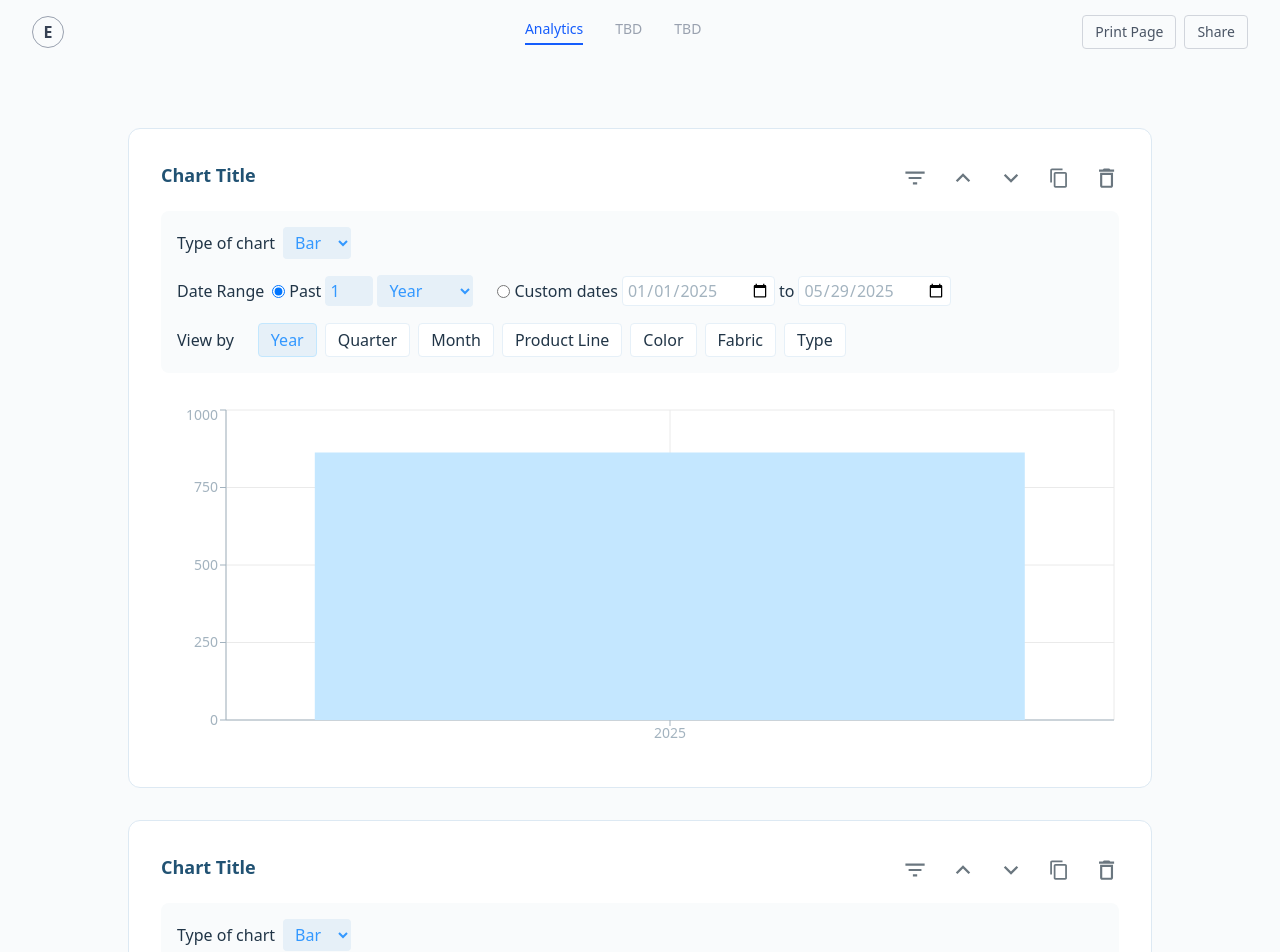
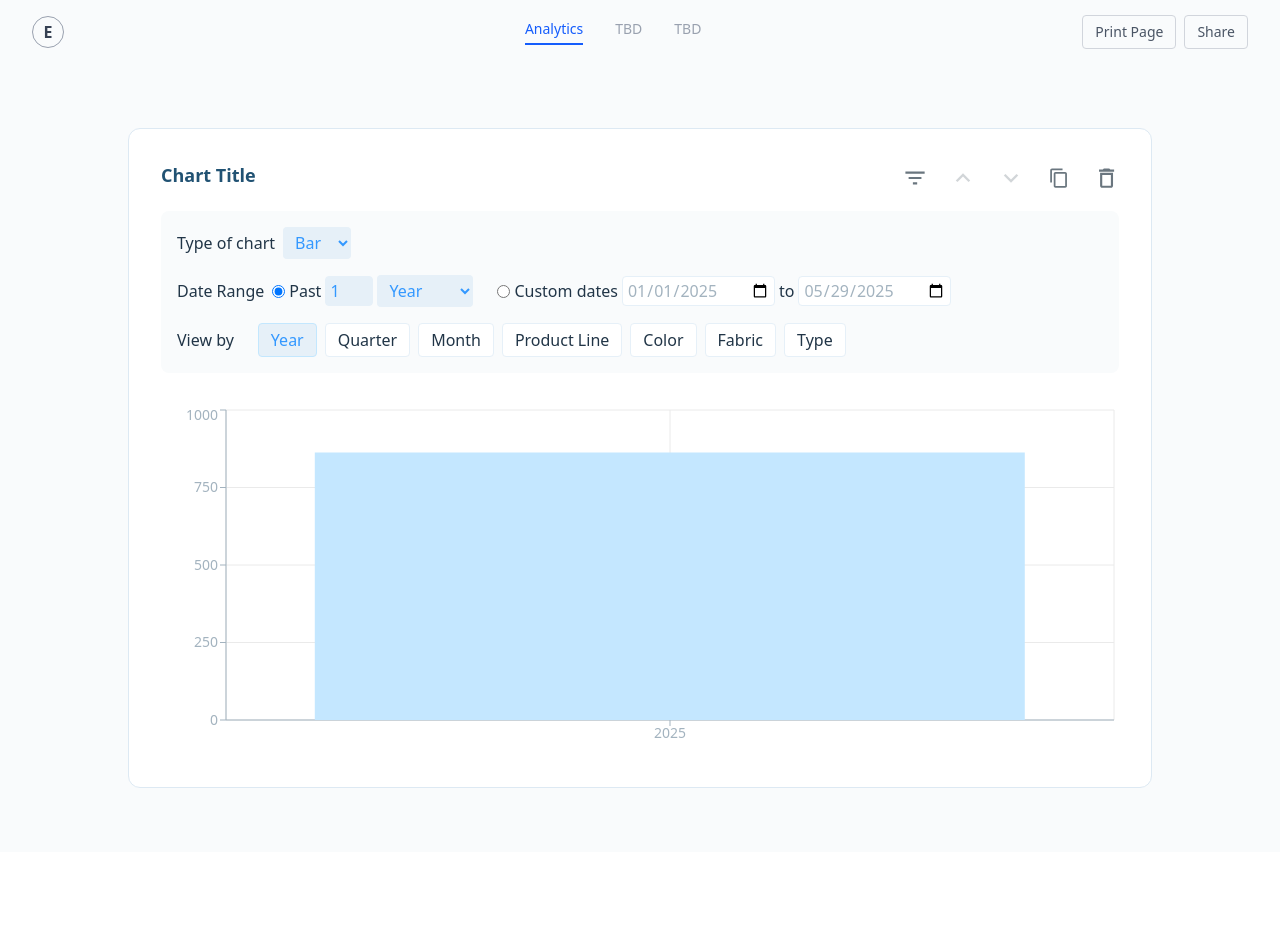
Before and after one commit to EmberShan/sf-data-dashbaord, a React (Vite) app: page / in a window 1280 px wide. Shown: the top 952 px of the page. After the commit the page ends 852 px from the top, so only its background shows below. Built offline with nearby package versions, Linux system fonts and the light colour scheme.

Commit message:
other than clicking to see the modal of product cards, everything else is done

```diff
--- a/src/App.jsx
+++ b/src/App.jsx
@@ -1,16 +1,105 @@
-import React, { useState, useEffect, useCallback } from "react";
+import React, { useState } from "react";
 import ChartCard from "./components/ChartCard";
 import Toolbar from "./components/Toolbar";
 
+const defaultChartSettings = () => ({
+  chartType: "bar",
+  viewBy: "year",
+  dateRangeType: "year",
+  dateRangeValue: 1,
+  customStart: new Date(new Date().getFullYear(), 0, 1),
+  customEnd: new Date(),
+  useCustom: false,
+  chartTitle: "Chart Title",
+  expanded: true,
+});
+
 const App = () => {
+  const [charts, setCharts] = useState([
+    defaultChartSettings(),
+  ]);
+
+  // Handlers for chart actions
+  const handleUpdate = (idx, updates) => {
+    setCharts((prev) =>
+      prev.map((c, i) => (i === idx ? { ...c, ...updates } : c))
+    );
+  };
+
+  const handleToggleExpand = (idx) => {
+    setCharts((prev) =>
+      prev.map((c, i) => (i === idx ? { ...c, expanded: !c.expanded } : c))
+    );
+  };
+
+  const handleDuplicate = (idx) => {
+    setCharts((prev) => {
+      const newChart = { ...prev[idx], chartTitle: prev[idx].chartTitle + " Copy" };
+      const newArr = [...prev];
+      newArr.splice(idx, 0, newChart);
+      return newArr;
+    });
+  };
+
+  const handleMoveUp = (idx) => {
+    if (idx === 0) return;
+    setCharts((prev) => {
+      const newArr = [...prev];
+      [newArr[idx - 1], newArr[idx]] = [newArr[idx], newArr[idx - 1]];
+      return newArr;
+    });
+  };
+
+  const handleMoveDown = (idx) => {
+    if (idx === charts.length - 1) return;
+    setCharts((prev) => {
+      const newArr = [...prev];
+      [newArr[idx], newArr[idx + 1]] = [newArr[idx + 1], newArr[idx]];
+      return newArr;
+    });
+  };
+
+  const handleDelete = (idx) => {
+    setCharts((prev) => prev.filter((_, i) => i !== idx));
+  };
+
   return (
     <div className="min-h-screen bg-[#F9FBFC] w-screen">
       <Toolbar />
-
-      {/* The charts */}
       <main className="w-full pt-32 mx-auto px-4 sm:px-6 lg:px-8 py-8">
-        <ChartCard />
-        <ChartCard />
+        {charts.length === 0 ? (
+          <div className="text-center text-[#A3B3BF]">No charts. Add one!</div>
+        ) : (
+          charts.map((chart, idx) => (
+            <ChartCard
+              key={idx}
+              chartType={chart.chartType}
+              setChartType={(v) => handleUpdate(idx, { chartType: v })}
+              viewBy={chart.viewBy}
+              setViewBy={(v) => handleUpdate(idx, { viewBy: v })}
+              dateRangeType={chart.dateRangeType}
+              setDateRangeType={(v) => handleUpdate(idx, { dateRangeType: v })}
+              dateRangeValue={chart.dateRangeValue}
+              setDateRangeValue={(v) => handleUpdate(idx, { dateRangeValue: v })}
+              customStart={chart.customStart}
+              setCustomStart={(v) => handleUpdate(idx, { customStart: v })}
+              customEnd={chart.customEnd}
+              setCustomEnd={(v) => handleUpdate(idx, { customEnd: v })}
+              useCustom={chart.useCustom}
+              setUseCustom={(v) => handleUpdate(idx, { useCustom: v })}
+              chartTitle={chart.chartTitle}
+              setChartTitle={(v) => handleUpdate(idx, { chartTitle: v })}
+              expanded={chart.expanded}
+              onToggleExpand={() => handleToggleExpand(idx)}
+              onDuplicate={() => handleDuplicate(idx)}
+              onMoveUp={() => handleMoveUp(idx)}
+              onMoveDown={() => handleMoveDown(idx)}
+              onDelete={() => handleDelete(idx)}
+              isFirst={idx === 0}
+              isLast={idx === charts.length - 1}
+            />
+          ))
+        )}
       </main>
     </div>
   );
--- a/src/components/ChartCard.jsx
+++ b/src/components/ChartCard.jsx
@@ -132,17 +132,32 @@ function getChartData({
   }));
 }
 
-const ChartCard = () => {
-  const [chartType, setChartType] = useState("bar");
-  const [viewBy, setViewBy] = useState("year");
-  const [dateRangeType, setDateRangeType] = useState("year");
-  const [dateRangeValue, setDateRangeValue] = useState(1);
-  const [customStart, setCustomStart] = useState(
-    new Date(new Date().getFullYear(), 0, 1)
-  );
-  const [customEnd, setCustomEnd] = useState(new Date());
-  const [useCustom, setUseCustom] = useState(false);
-  const [chartTitle, setChartTitle] = useState("Chart Title");
+const ChartCard = ({
+  chartType,
+  setChartType,
+  viewBy,
+  setViewBy,
+  dateRangeType,
+  setDateRangeType,
+  dateRangeValue,
+  setDateRangeValue,
+  customStart,
+  setCustomStart,
+  customEnd,
+  setCustomEnd,
+  useCustom,
+  setUseCustom,
+  chartTitle,
+  setChartTitle,
+  expanded,
+  onToggleExpand,
+  onDuplicate,
+  onMoveUp,
+  onMoveDown,
+  onDelete,
+  isFirst,
+  isLast,
+}) => {
   const [editingTitle, setEditingTitle] = useState(false);
 
   const chartData = getChartData({
@@ -182,24 +197,24 @@ const ChartCard = () => {
           )}
         </div>
         <div className="flex items-center gap-6 ml-4">
-          <div className="hover:opacity-80 cursor-pointer">
+          <div className="hover:opacity-80 cursor-pointer" onClick={onToggleExpand}>
             <img src="/filter.svg" alt="Filter" className="w-6 h-6" style={{ filter: 'invert(56%) sepia(7%) saturate(370%) hue-rotate(169deg) brightness(93%) contrast(87%)' }} />
           </div>
-          <div className="hover:opacity-80 cursor-pointer">
+          <div className={`hover:opacity-80 cursor-pointer${isFirst ? ' opacity-30 pointer-events-none' : ''}`} onClick={isFirst ? undefined : onMoveUp}>
             <img src="/up.svg" alt="Move Up" className="w-6 h-6" style={{ filter: 'invert(56%) sepia(7%) saturate(370%) hue-rotate(169deg) brightness(93%) contrast(87%)' }} />
           </div>
-          <div className="hover:opacity-80 cursor-pointer">
+          <div className={`hover:opacity-80 cursor-pointer${isLast ? ' opacity-30 pointer-events-none' : ''}`} onClick={isLast ? undefined : onMoveDown}>
             <img src="/down.svg" alt="Move Down" className="w-6 h-6" style={{ filter: 'invert(56%) sepia(7%) saturate(370%) hue-rotate(169deg) brightness(93%) contrast(87%)' }} />
           </div>
-          <div className="hover:opacity-80 cursor-pointer">
+          <div className="hover:opacity-80 cursor-pointer" onClick={onDuplicate}>
             <img src="/duplicate.svg" alt="Duplicate" className="w-6 h-6" style={{ filter: 'invert(56%) sepia(7%) saturate(370%) hue-rotate(169deg) brightness(93%) contrast(87%)' }} />
           </div>
-          <div className="hover:opacity-80 cursor-pointer">
+          <div className="hover:opacity-80 cursor-pointer" onClick={onDelete}>
             <img src="/delete.svg" alt="Delete" className="w-6 h-6" style={{ filter: 'invert(56%) sepia(7%) saturate(370%) hue-rotate(169deg) brightness(93%) contrast(87%)' }} />
           </div>
         </div>
       </div>
-      {/* Chart Settings */}
+      {expanded && (
         <div className="bg-[#F9FBFC] rounded-lg p-4 mb-8 flex flex-col gap-4">
           <div className="flex flex-wrap gap-6 items-center">
             <div className="flex items-center gap-2">
@@ -291,6 +306,7 @@ const ChartCard = () => {
             </div>
           </div>
         </div>
+      )}
       {/* Chart */}
       <div style={{ width: "100%", height: "350px" }}>
         <ResponsiveContainer width="100%" height="100%">
```
Lines whose indentation alone changed are shown as unchanged.
